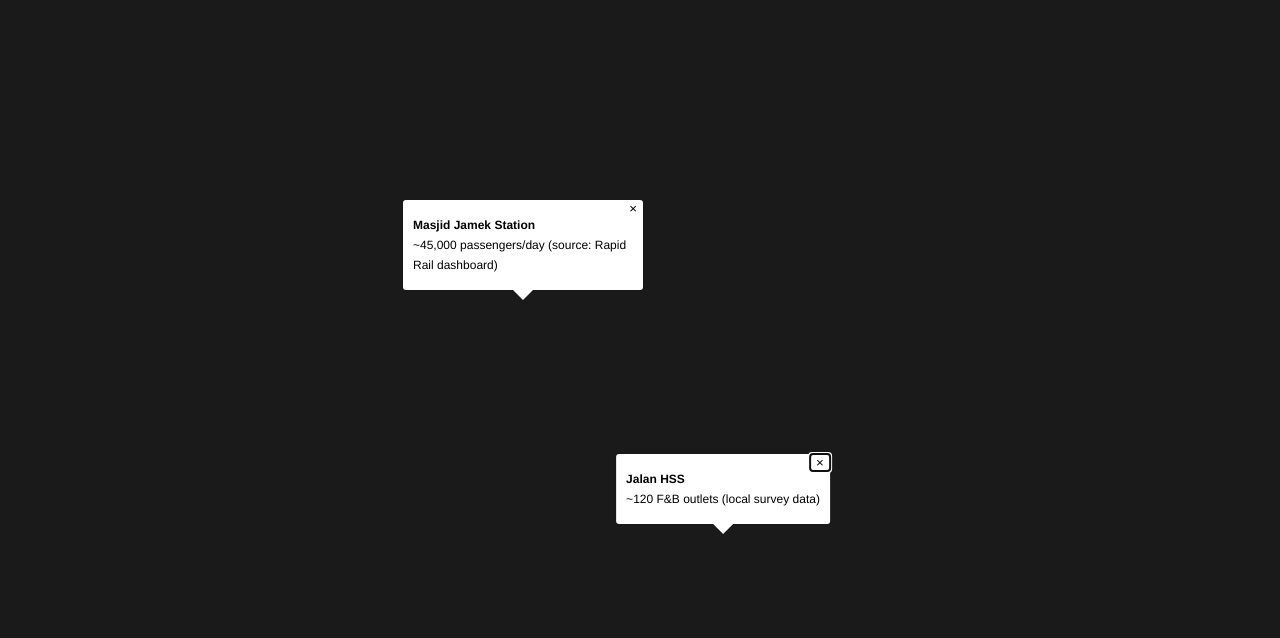
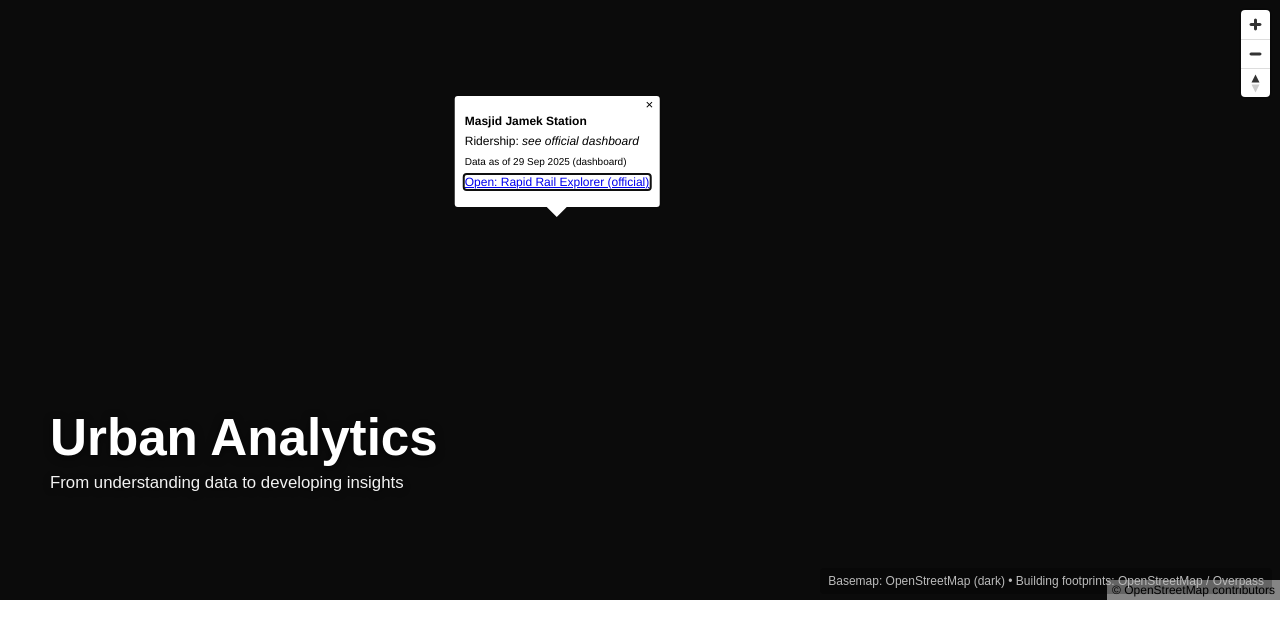
Before and after one commit to yanchenggis/stat_banner, a plain HTML site: page index.html in a window 1280 px wide. Drawn offline with nearby package versions, Linux system fonts and the light colour scheme; no server answers.

Commit message:
Update index.html

```diff
--- a/index.html
+++ b/index.html
@@ -2,96 +2,231 @@
 <html>
 <head>
   <meta charset="utf-8" />
-  <title>Warisan KL 3D Map</title>
+  <title>Warisan KL — 3D banner (dark basemap, grey buildings)</title>
   <meta name="viewport" content="width=device-width, initial-scale=1" />
   <script src="https://unpkg.com/maplibre-gl@3.6.2/dist/maplibre-gl.js"></script>
   <link href="https://unpkg.com/maplibre-gl@3.6.2/dist/maplibre-gl.css" rel="stylesheet" />
   <style>
-    body { margin: 0; padding: 0; }
-    #map { position: absolute; top: 0; bottom: 0; width: 100%; }
+    body { margin:0; padding:0; font-family: Arial, Helvetica, sans-serif; }
+    .banner-container { width:100%; height:70vh; min-height:600px; position:relative; overflow:hidden; }
+    #map { position:absolute; top:0; right:0; bottom:0; left:0; }
+    .content-overlay {
+      position:absolute;
+      top:75%;
+      left:50px;
+      transform:translateY(-50%);
+      color:white;
+      z-index:20;
+      pointer-events:none;
+      text-shadow: 0 2px 8px rgba(0,0,0,0.6);
+    }
+    .title { font-size:3.2rem; font-weight:700; margin:0 0 6px 0; }
+    .subtitle { font-size:1.05rem; opacity:0.95; margin:0; }
+    @media (max-width:768px) {
+      .banner-container { height:50vh; min-height:380px; }
+      .title { font-size:2rem; }
+      .content-overlay { left:20px; top:82%; }
+    }
+    .attribution {
+      position:absolute; right:8px; bottom:6px; z-index:30; color:#bbb; font-size:12px;
+      background: rgba(0,0,0,0.25); padding:6px 8px; border-radius:4px;
+    }
   </style>
 </head>
 <body>
+  <div class="banner-container">
     <div id="map"></div>
+    <div class="content-overlay">
+      <div class="title">Urban Analytics</div>
+      <div class="subtitle">From understanding data to developing insights</div>
+    </div>
+    <div class="attribution">
+      Basemap: OpenStreetMap (dark) • Building footprints: OpenStreetMap / Overpass
+    </div>
+  </div>
+
 <script>
-    const map = new maplibregl.Map({
-      container: "map",
-      style: {
-        version: 8,
-        sources: {
-          "osm-tiles": {
-            type: "vector",
-            // You need a vector tile source that has building geometry.
-            // Example: OpenMapTiles vector tiles (self-hosted or via a provider).
-            url: "https://tiles.yourprovider.com/tiles.json"
+/* ======= CONFIG: Warisan KL bounding box (approx) ======= */
+const BBOX = {
+  south: 3.136,   // min lat
+  west:  101.686, // min lon
+  north: 3.154,   // max lat
+  east:  101.710  // max lon
+};
+
+const CENTER = [(BBOX.west + BBOX.east) / 2, (BBOX.south + BBOX.north) / 2];
+
+/* ======= Minimal MapLibre style using Carto dark raster tiles (no API key) ======= */
+const styleObj = {
+  "version": 8,
+  "sources": {
+    "carto-dark": {
+      "type": "raster",
+      "tiles": [
+        "https://a.basemaps.cartocdn.com/dark_all/{z}/{x}/{y}.png",
+        "https://b.basemaps.cartocdn.com/dark_all/{z}/{x}/{y}.png",
+        "https://c.basemaps.cartocdn.com/dark_all/{z}/{x}/{y}.png"
+      ],
+      "tileSize": 256,
+      "attribution": "© OpenStreetMap contributors"
     }
   },
-        layers: [
-          // Dark base — e.g. dark land, roads, etc.
+  "layers": [
     {
-            id: "background",
-            type: "background",
-            paint: {
-              "background-color": "#1a1a1a"
-            }
+      "id": "background",
+      "type": "background",
+      "paint": { "background-color": "#0b0b0b" }
     },
     {
-            id: "land",
-            type: "fill",
-            source: "osm-tiles",
-            "source-layer": "landcover",
-            paint: {
-              "fill-color": "#2a2a2a"
+      "id": "carto-base",
+      "type": "raster",
+      "source": "carto-dark"
     }
-          },
-          {
-            id: "road",
-            type: "line",
-            source: "osm-tiles",
-            "source-layer": "transport",
-            paint: {
-              "line-color": "#444",
-              "line-width": 1
-            }
-          },
-          // 3D buildings — uniform grey
-          {
-            id: "3d-buildings",
-            type: "fill-extrusion",
-            source: "osm-tiles",
-            "source-layer": "building",
-            minzoom: 15,
-            paint: {
-              "fill-extrusion-color": "#888888",
-              "fill-extrusion-height": ["get", "height"],        // or “render_height”
-              "fill-extrusion-base": ["get", "min_height"],
-              "fill-extrusion-opacity": 0.9
-            }
-          }
-        ],
-        // you can set other style properties if needed
-      },
-      center: [101.698, 3.144],
+  ]
+};
+
+const map = new maplibregl.Map({
+  container: 'map',
+  style: styleObj,
+  center: CENTER,
   zoom: 14,
   pitch: 45,
   bearing: 0,
   maxBounds: [
-        [101.686, 3.136],
-        [101.710, 3.154]
+    [BBOX.west - 0.005, BBOX.south - 0.005],
+    [BBOX.east + 0.005, BBOX.north + 0.005]
   ]
 });
 
-    map.on("load", () => {
-      // Add popups with data (example)
-      new maplibregl.Popup({ closeOnClick: false })
-        .setLngLat([101.6956, 3.1479])
-        .setHTML("<b>Masjid Jamek Station</b><br>~45,000 passengers/day (source: Rapid Rail dashboard)")
+map.addControl(new maplibregl.NavigationControl({showCompass:true, showZoom:true}));
+
+/* ======= Helper: convert Overpass JSON (ways with 'geometry') to GeoJSON polygons ======= */
+function overpassToGeoJSON(osmJson) {
+  const features = [];
+  (osmJson.elements || []).forEach(elem => {
+    if (elem.type === "way" && elem.geometry && elem.geometry.length) {
+      // build coordinates array [ [lon,lat], ... ]
+      let coords = elem.geometry.map(p => [p.lon, p.lat]);
+      // ensure closed ring
+      const first = coords[0], last = coords[coords.length - 1];
+      if (first[0] !== last[0] || first[1] !== last[1]) coords.push(first);
+
+      // compute a numeric height (meters) from tags, fallback rules:
+      const tags = elem.tags || {};
+      let h = null;
+      if (tags.height) {
+        // try parse "25", "25 m", "25.0"
+        const num = parseFloat(tags.height.replace(/[^\d\.\-]/g,''));
+        if (!isNaN(num)) h = num;
+      }
+      if (!h) {
+        const levels = tags['building:levels'] || tags.levels;
+        if (levels) {
+          const n = parseFloat(levels);
+          if (!isNaN(n)) h = n * 3.0; // assume ~3m per level
+        }
+      }
+      if (!h || isNaN(h)) h = 10; // default height
+
+      // push feature
+      features.push({
+        type: 'Feature',
+        properties: Object.assign({}, tags, { height_m: Number(h) }),
+        geometry: {
+          type: 'Polygon',
+          coordinates: [ coords ]
+        }
+      });
+    }
+    // Note: relations (multipolygons) are not fully handled here to keep client code simple.
+  });
+
+  return { type: 'FeatureCollection', features };
+}
+
+/* ======= Fetch building footprints from Overpass API (ways with building tag inside bbox) ======= */
+function fetchBuildingsBBox(bbox, onSuccess, onError) {
+  // Overpass QL: get ways (building) in bbox with geometry
+  const q = `
+[out:json][timeout:25];
+(
+  way["building"](${bbox.south},${bbox.west},${bbox.north},${bbox.east});
+);
+out body;
+>;
+out skel qt;`.trim();
+
+  const url = 'https://overpass-api.de/api/interpreter?data=' + encodeURIComponent(q);
+
+  fetch(url)
+    .then(r => {
+      if (!r.ok) throw new Error('Overpass request failed: ' + r.status);
+      return r.json();
+    })
+    .then(osmJson => {
+      const geojson = overpassToGeoJSON(osmJson);
+      onSuccess(geojson);
+    })
+    .catch(err => {
+      console.error('Overpass error:', err);
+      if (onError) onError(err);
+    });
+}
+
+/* ======= Once map loaded, fetch buildings and add standardized grey extrusions ======= */
+map.on('load', () => {
+  fetchBuildingsBBox(BBOX, (geojson) => {
+    // add as source
+    if (map.getSource('osm-buildings')) map.removeLayer('osm-buildings-extrude') && map.removeSource('osm-buildings');
+
+    map.addSource('osm-buildings', { type: 'geojson', data: geojson });
+
+    map.addLayer({
+      id: 'osm-buildings-extrude',
+      type: 'fill-extrusion',
+      source: 'osm-buildings',
+      minzoom: 12,
+      paint: {
+        'fill-extrusion-color': '#888888',           // uniform grey color
+        'fill-extrusion-height': ['get', 'height_m'], // numeric height (meters) from properties
+        'fill-extrusion-base': 0,
+        'fill-extrusion-opacity': 0.95
+      }
+    }, /* insert before */ 'carto-base');
+
+    // optional: subtle outline layer (thin) for readability
+    map.addLayer({
+      id: 'osm-buildings-outline',
+      type: 'line',
+      source: 'osm-buildings',
+      paint: {
+        'line-color': '#666666',
+        'line-width': 0.5,
+        'line-opacity': 0.6
+      }
+    });
+  }, (err) => {
+    // fallback: no buildings
+    console.warn('Buildings unavailable; continuing without 3D extrusions.');
+  });
+
+  /* ======= Popups: Masjid Jamek (official source) ======= */
+  const masjidCoords = [101.6956, 3.1479]; // lon, lat (approx)
+  const masjidPopup = new maplibregl.Popup({ closeOnClick: false, offset: 12 })
+    .setLngLat(masjidCoords)
+    .setHTML(`
+      <strong>Masjid Jamek Station</strong><br>
+      Ridership: <em>see official dashboard</em><br>
+      <small>Data as of 29 Sep 2025 (dashboard)</small><br>
+      <a href="https://data.gov.my/dashboard/rapid-explorer/rail/A0%3A%20All%20Stations/KJ13%3A%20Masjid%20Jamek" target="_blank" rel="noopener">Open: Rapid Rail Explorer (official)</a>
+    `)
     .addTo(map);
 
-      new maplibregl.Popup({ closeOnClick: false })
-        .setLngLat([101.6994, 3.1418])
-        .setHTML("<b>Jalan HSS</b><br>~120 F&B outlets (local survey data)")
-        .addTo(map);
+  /* NOTE:
+     - The Rapid Rail Explorer is an interactive dashboard (data loaded dynamically).
+     - If you want the popup to show the live numeric value automatically, run a server-side request to the datagovmy backend/chart API (their codebase exposes dashboard/chart endpoints) and return it to the browser (CORS will prevent direct client-side calls in many cases).
+     - Official dashboard: https://data.gov.my/dashboard/rapid-explorer/. See backend repo for how charts are served. :contentReference[oaicite:3]{index=3}
+  */
 });
 </script>
 </body>
```
Lines whose indentation alone changed are shown as unchanged.
